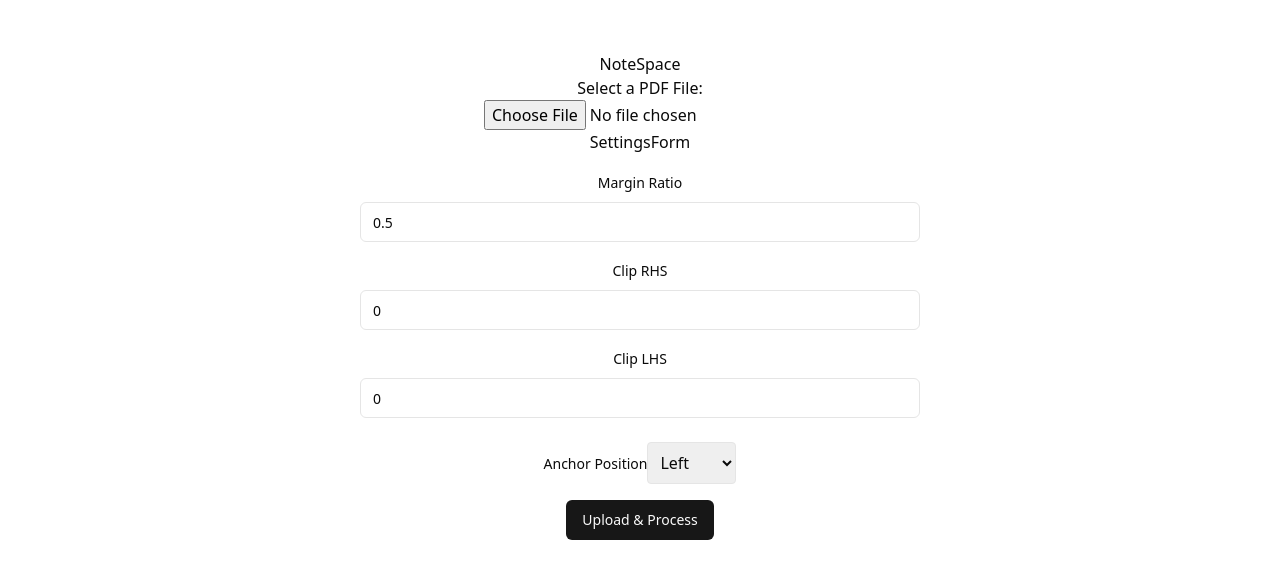
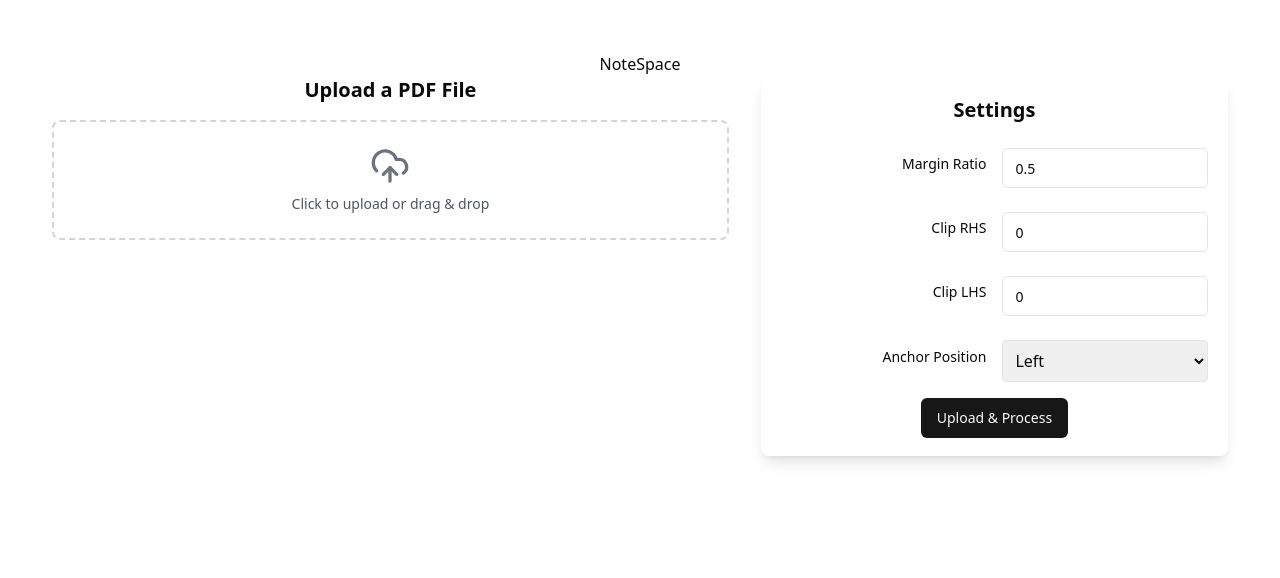
Before and after one commit to heidi-kuang/NoteSpace, a React (Vite) app in the folder frontend/: page / in a window 1280 px wide. Shown: the top 578 px of the page. Built offline with nearby package versions, Linux system fonts and the light colour scheme; no server answers.

Commit message:
added nicer ui

```diff
--- a/frontend/src/components/FileUploader.tsx
+++ b/frontend/src/components/FileUploader.tsx
@@ -1,4 +1,8 @@
 import { useState } from "react";
+import { Card } from "@/components/ui/card";
+import { Label } from "@/components/ui/label";
+import { Input } from "@/components/ui/input";
+import { UploadCloud } from "lucide-react"; // ShadCN supports Lucide icons
 
 interface FileUploaderProps {
   onFileSelect: (file: File) => void;
@@ -6,21 +10,46 @@ interface FileUploaderProps {
 
 const FileUploader: React.FC<FileUploaderProps> = ({ onFileSelect }) => {
   const [previewUrl, setPreviewUrl] = useState<string | null>(null);
+  const [fileName, setFileName] = useState<string | null>(null);
 
   const handleFileChange = (event: React.ChangeEvent<HTMLInputElement>) => {
     if (event.target.files) {
       const selectedFile = event.target.files[0];
       onFileSelect(selectedFile);
       setPreviewUrl(URL.createObjectURL(selectedFile));
+      setFileName(selectedFile.name);
     }
   };
 
   return (
+    // <Card className="p-6 w-full max-w-md mx-auto shadow-lg rounded-lg bg-white">
     <div>
-      <h3>Select a PDF File:</h3>
-      <input type="file" accept="application/pdf" onChange={handleFileChange} />
-      {previewUrl && <embed src={previewUrl} width="100%" height="300px" />}
+      <h3 className="text-xl font-bold mb-4">Upload a PDF File</h3>
+
+      <Label htmlFor="file-upload" className="flex flex-col items-center justify-center border-2 border-dashed border-gray-300 rounded-lg p-6 hover:border-gray-500 transition cursor-pointer">
+        <UploadCloud className="w-10 h-10 text-gray-500 mb-2" />
+        <span className="text-gray-600 text-sm">Click to upload or drag & drop</span>
+        <Input
+          id="file-upload"
+          type="file"
+          accept="application/pdf"
+          onChange={handleFileChange}
+          className="hidden"
+        />
+      </Label>
+
+      {fileName && <p className="text-sm text-gray-700 mt-2 text-center">{fileName}</p>}
+
+      {previewUrl && (
+        <div className="mt-4">
+          <h4 className="text-sm font-semibold mb-2">PDF Preview:</h4>
+          <div className="border rounded-lg overflow-hidden shadow-md">
+            <embed src={previewUrl} width="100%" height="300px" className="rounded-lg" />
+          </div>
+        </div>
+      )}
     </div>
+    // </Card>
   );
 };
 
--- a/frontend/src/components/PDFPreview.tsx
+++ b/frontend/src/components/PDFPreview.tsx
@@ -6,9 +6,18 @@ const PDFPreview: React.FC<PDFPreviewProps> = ({ previewUrl }) => {
   if (!previewUrl) return null;
 
   return (
-    <div style={{ marginTop: "20px", height: "500px", border: "1px solid #ccc" }}>
+    <div style={{ marginTop: "64px", height: "500px"}}>
       <h3>Here's your processed pdf:</h3>
-      <iframe src={previewUrl} width="100%" height="500px" title="PDF Preview"></iframe>
+      <div className="mt-4 border rounded-lg overflow-hidden shadow-md">
+        <embed
+          src={previewUrl}
+          width="100%"
+          height="500px"
+          title="PDF Preview"
+          className="rounded-lg"
+        />
+      </div>
+
     </div>
   );
 };
--- a/frontend/src/components/SettingsForm.tsx
+++ b/frontend/src/components/SettingsForm.tsx
@@ -4,6 +4,7 @@ import { zodResolver } from "@hookform/resolvers/zod";
 import { Button } from "@/components/ui/button";
 import { Form, FormControl, FormField, FormItem, FormLabel, FormMessage } from "@/components/ui/form";
 import { Input } from "@/components/ui/input";
+import { Card } from "@/components/ui/card";
 import { FormValues } from "@/types/form";
 
 const formSchema = z.object({
@@ -39,6 +40,9 @@ const SettingsForm: React.FC<SettingsFormProps> = ({ onSubmit }) => {
   });
 
   return (
+    // <Card className="p-6 max-w-lg mx-auto shadow-lg bg-white">
+    <div>
+      <h2 className="text-xl font-bold mb-4 text-center">Settings</h2>
       <Form {...form}>
         <form
           onSubmit={form.handleSubmit(
@@ -52,14 +56,13 @@ const SettingsForm: React.FC<SettingsFormProps> = ({ onSubmit }) => {
           }
           className="space-y-4"
         >
-        <h1>SettingsForm</h1>
           {/* Margin Ratio Input */}
           <FormField
             control={form.control}
             name="marginRatio"
             render={({ field }) => (
-            <FormItem>
-              <FormLabel>Margin Ratio</FormLabel>
+              <FormItem className="grid grid-cols-2 items-center gap-4">
+                <FormLabel className="text-right">Margin Ratio</FormLabel>
                 <FormControl>
                   <Input
                     type="number"
@@ -80,8 +83,8 @@ const SettingsForm: React.FC<SettingsFormProps> = ({ onSubmit }) => {
             control={form.control}
             name="clipRHS"
             render={({ field }) => (
-            <FormItem>
-              <FormLabel>Clip RHS</FormLabel>
+              <FormItem className="grid grid-cols-2 items-center gap-4">
+                <FormLabel className="text-right">Clip RHS</FormLabel>
                 <FormControl>
                   <Input
                     type="number"
@@ -102,8 +105,8 @@ const SettingsForm: React.FC<SettingsFormProps> = ({ onSubmit }) => {
             control={form.control}
             name="clipLHS"
             render={({ field }) => (
-            <FormItem>
-              <FormLabel>Clip LHS</FormLabel>
+              <FormItem className="grid grid-cols-2 items-center gap-4">
+                <FormLabel className="text-right">Clip LHS</FormLabel>
                 <FormControl>
                   <Input
                     type="number"
@@ -124,8 +127,8 @@ const SettingsForm: React.FC<SettingsFormProps> = ({ onSubmit }) => {
             control={form.control}
             name="anchor"
             render={({ field }) => (
-            <FormItem>
-              <FormLabel>Anchor Position</FormLabel>
+              <FormItem className="grid grid-cols-2 items-center gap-4">
+                <FormLabel className="text-right">Anchor Position</FormLabel>
                 <FormControl>
                   <select {...field} className="border p-2 rounded">
                     <option value="left">Left</option>
@@ -142,6 +145,8 @@ const SettingsForm: React.FC<SettingsFormProps> = ({ onSubmit }) => {
           <Button type="submit">Upload & Process</Button>
         </form>
       </Form>
+    {/* </Card> */}
+    </div>
   );
 };
 
--- a/frontend/src/components/Uploader.tsx
+++ b/frontend/src/components/Uploader.tsx
@@ -51,16 +51,24 @@ const Uploader = () => {
   }
 
   return (
-    <div style={{ padding: "20px", maxWidth: "600px", margin: "auto" }}>
+    <div style={{ padding: "20px", margin: "auto"}}>
       <h1>NoteSpace</h1>
+      <div className="flex flex-col md:flex-row w-full">
+        {/* File uploader on the left. Take up more space. */}
+        <div className="flex-2 mr-8 flex-grow">
+          <FileUploader
+            onFileSelect={(selectedFile) => {
+              setFile(selectedFile);
+            }}
+          />
+        </div>
 
-      <FileUploader
-        onFileSelect={(selectedFile) => {
-          setFile(selectedFile);
-        }}
-      />
+        {/* Settings on the right. */}
+        <div className="h-[380px] bg-white shadow-lg p-5 rounded-lg flex-grow flex-1">
+          <SettingsForm onSubmit={handleFormSubmit}/>
+        </div>
+      </div>
 
-      <SettingsForm onSubmit={handleFormSubmit}/>
 
       <PDFPreview previewUrl={downloadLink} />
     </div>
--- /dev/null
+++ b/frontend/src/components/ui/card.tsx
@@ -0,0 +1,79 @@
+import * as React from "react"
+
+import { cn } from "@/lib/utils"
+
+const Card = React.forwardRef<
+  HTMLDivElement,
+  React.HTMLAttributes<HTMLDivElement>
+>(({ className, ...props }, ref) => (
+  <div
+    ref={ref}
+    className={cn(
+      "rounded-lg border bg-card text-card-foreground shadow-sm",
+      className
+    )}
+    {...props}
+  />
+))
+Card.displayName = "Card"
+
+const CardHeader = React.forwardRef<
+  HTMLDivElement,
+  React.HTMLAttributes<HTMLDivElement>
+>(({ className, ...props }, ref) => (
+  <div
+    ref={ref}
+    className={cn("flex flex-col space-y-1.5 p-6", className)}
+    {...props}
+  />
+))
+CardHeader.displayName = "CardHeader"
+
+const CardTitle = React.forwardRef<
+  HTMLDivElement,
+  React.HTMLAttributes<HTMLDivElement>
+>(({ className, ...props }, ref) => (
+  <div
+    ref={ref}
+    className={cn(
+      "text-2xl font-semibold leading-none tracking-tight",
+      className
+    )}
+    {...props}
+  />
+))
+CardTitle.displayName = "CardTitle"
+
+const CardDescription = React.forwardRef<
+  HTMLDivElement,
+  React.HTMLAttributes<HTMLDivElement>
+>(({ className, ...props }, ref) => (
+  <div
+    ref={ref}
+    className={cn("text-sm text-muted-foreground", className)}
+    {...props}
+  />
+))
+CardDescription.displayName = "CardDescription"
+
+const CardContent = React.forwardRef<
+  HTMLDivElement,
+  React.HTMLAttributes<HTMLDivElement>
+>(({ className, ...props }, ref) => (
+  <div ref={ref} className={cn("p-6 pt-0", className)} {...props} />
+))
+CardContent.displayName = "CardContent"
+
+const CardFooter = React.forwardRef<
+  HTMLDivElement,
+  React.HTMLAttributes<HTMLDivElement>
+>(({ className, ...props }, ref) => (
+  <div
+    ref={ref}
+    className={cn("flex items-center p-6 pt-0", className)}
+    {...props}
+  />
+))
+CardFooter.displayName = "CardFooter"
+
+export { Card, CardHeader, CardFooter, CardTitle, CardDescription, CardContent }
```
Also changed, not shown: 1 other file (tests, documents, lock files or other folders). Lines whose indentation alone changed are shown as unchanged.
